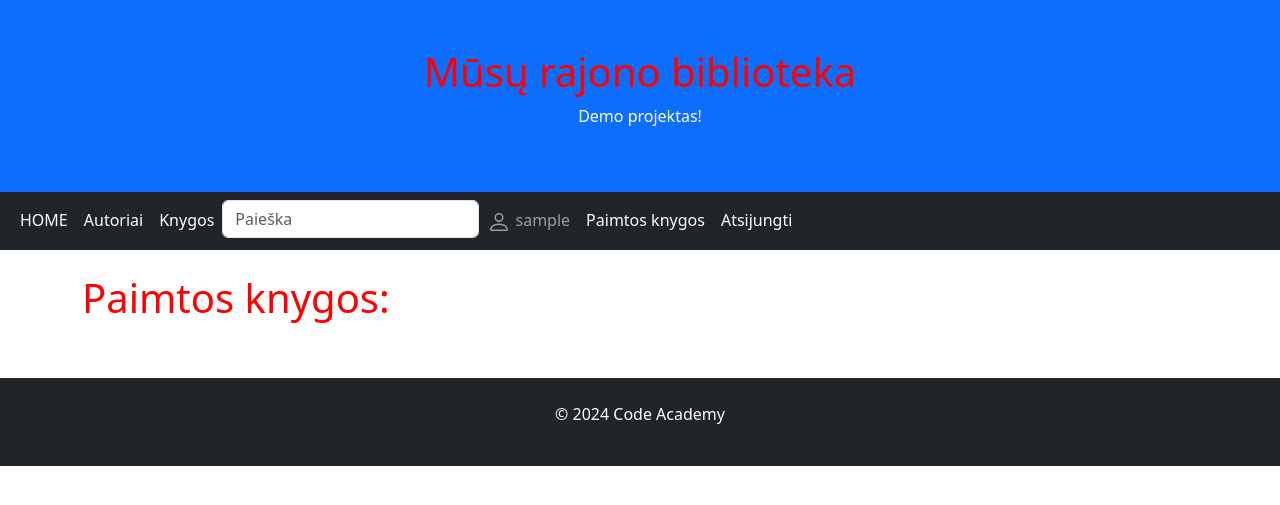
After one commit to DonatasNoreika/my_library_202403, a Django app: page /library/usercopies/ in a window 1280 px wide. The commit adds this page. Shown: the top 505 px of the page. Run offline with Django 5.2, Linux system fonts and the light colour scheme; the visitor is signed in with stand-in values (Sample User, id 1); data that the repository does not hold is empty.

Commit message:
+ 7: Sukurtas paimtų knygų puslapis, rodomas prisijungus vartotojui

```diff
--- a/mysite/library/templates/base.html
+++ b/mysite/library/templates/base.html
@@ -40,6 +40,9 @@
             {{ user.get_username }}</a>
             </li>
             <li class="nav-item">
+                <a class="nav-link active" href="{% url 'user_copies' %}">Paimtos knygos</a>
+            </li>
+            <li class="nav-item">
                 <form method="post" action="{% url 'logout' %}">
                     {% csrf_token %}
                     <button class="nav-link active" type="submit">Atsijungti</button>
--- /dev/null
+++ b/mysite/library/templates/user_copies.html
@@ -0,0 +1,11 @@
+{% extends 'base.html' %}
+{% block "title" %}Paimtos knygos{% endblock %}
+
+
+{% block "content" %}
+<h1>Paimtos knygos:</h1>
+{% for copy in copies %}
+<p>{{ copy }}</p>
+<hr>
+{% endfor %}
+{% endblock %}
--- a/mysite/library/urls.py
+++ b/mysite/library/urls.py
@@ -8,6 +8,7 @@ urlpatterns = [
     path("books/", views.BookListView.as_view(), name="books"),
     path("books/<int:pk>", views.BookDetailView.as_view(), name="book"),
     path("search/", views.search, name="search"),
+    path("usercopies/", views.UserBookInstanceListView.as_view(), name="user_copies"),
 ]
 
 urlpatterns += [
--- a/mysite/library/views.py
+++ b/mysite/library/views.py
@@ -1,3 +1,4 @@
+from django.contrib.auth.mixins import LoginRequiredMixin
 from django.shortcuts import render
 from .models import Book, BookInstance, Author
 from django.views import generic
@@ -34,7 +35,6 @@ def authors(request):
     }
     return render(request, template_name="authors.html", context=context)
 
-
 def author(request, author_id):
     return render(request, template_name="author.html", context={"author": Author.objects.get(pk=author_id)})
 
@@ -65,3 +65,12 @@ def search(request):
         "authors": author_search_results,
     }
     return render(request, template_name="search.html", context=context)
+
+
+class UserBookInstanceListView(LoginRequiredMixin, generic.ListView):
+    model = BookInstance
+    template_name = "user_copies.html"
+    context_object_name = "copies"
+
+    def get_queryset(self):
+        return BookInstance.objects.filter(reader=self.request.user)
```
Also changed, not shown: mysite/library/models.py (line endings or trailing spaces).
